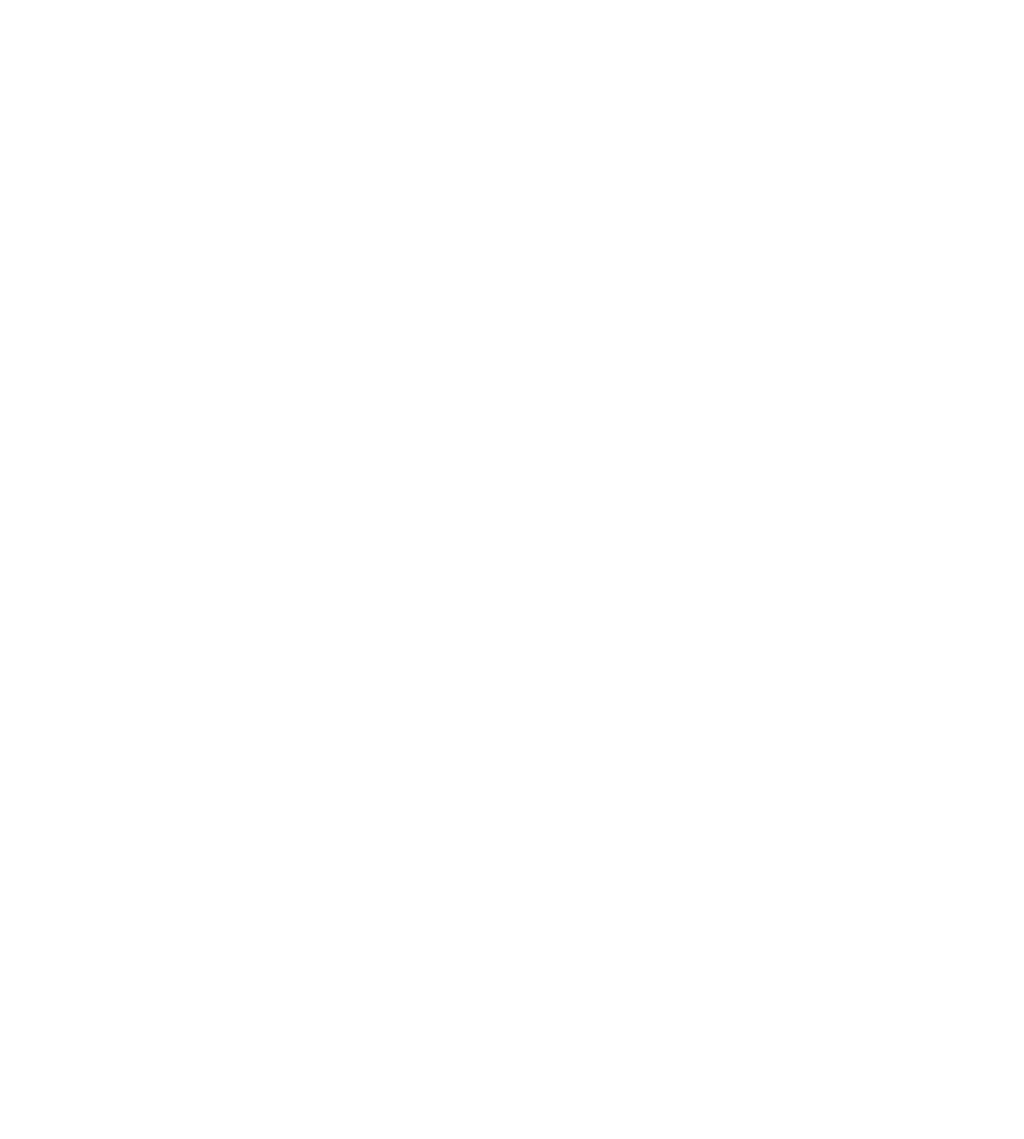
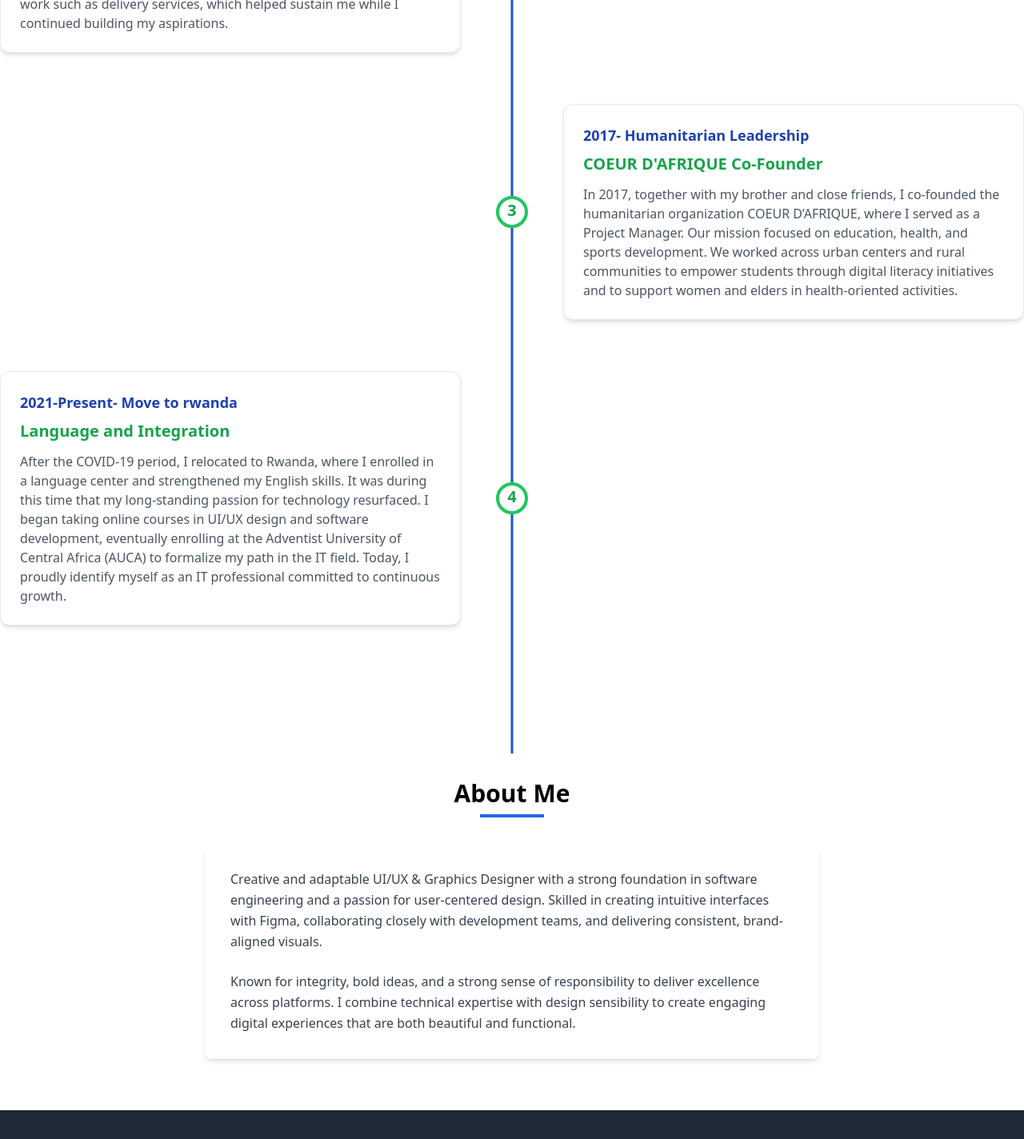
Before and after one commit to dondou21/my_website, a React (Vite) app: page /about in a window 1280 px wide. Shown: the part 1000-2424 px from the top of the page at 80% size. Before the commit the page ends 800 px from the top, so only its background shows below. Built offline with nearby package versions, Linux system fonts and the light colour scheme.

Commit message:
Style of new about page done

```diff
--- a/src/pages/About.tsx
+++ b/src/pages/About.tsx
@@ -35,13 +35,51 @@
   ];
 
   return (
-    <section>
-      <h2>My Story</h2>
+    <section className="py-16">
 
       <div className="relative">
-        <div className="ablsolute left-1/2 transform -translate-x-1/2 h-full w-[3px] bg-blue-700"></div>
-        <div>
+        <h2 className="text-3xl font-bold text-center mb-2 py-10">My Journey</h2>
+          <div className="h-1 w-20 bg-blue-600 mx-auto mb-8"></div>
+          {/* Vertical line */}
+        <div className="absolute left-1/2 transform -translate-x-1/2 h-full w-[3px] bg-blue-700"></div>
+        <div className="space-y-16 ">
+          {events.map((event, index) => (
+            <div
+             key={index}
+             className={`relative flex items-center
+              ${event.position === "left" ? "justify-start":"justify-end"}
+              `}
+            >
+              <div className={`w-[45%] bg-white shadow-md p-6 rounded-xl border`}>
+                <h3 className="font-bold text-lg mb-2 text-blue-800">{event.year}</h3>
+                <p className="font-semibold mb-3 text-green-600 text-xl">{event.title}</p>
+                <p className="text-gray-600">{event.descriotion}</p>
+              </div>
+               <div className="absolute flex font-bold text-xl text-green-600 left-1/2 transform -translate-x-1/2 w-10 h-10 bg-white border-4 border-green-500 rounded-full justify-center">{index}</div>
+            </div>
+          ))}
+        </div>
+      </div>
 
+       <div className="container mx-auto px-4 sm:px-6 lg:px-8">
+        <div className="max-w-3xl mx-auto">
+           <h2 className="text-3xl font-bold text-center mb-2 pt-48">About Me</h2>
+          <div className="h-1 w-20 bg-blue-600 mx-auto mb-8"></div>
+          <div className="bg-white rounded-lg shadow-md p-8">
+            <p className="text-gray-700 leading-relaxed mb-6">
+              Creative and adaptable UI/UX & Graphics Designer with a strong
+              foundation in software engineering and a passion for user-centered
+              design. Skilled in creating intuitive interfaces with Figma,
+              collaborating closely with development teams, and delivering
+              consistent, brand-aligned visuals.
+            </p>
+            <p className="text-gray-700 leading-relaxed">
+              Known for integrity, bold ideas, and a strong sense of
+              responsibility to deliver excellence across platforms. I combine
+              technical expertise with design sensibility to create engaging
+              digital experiences that are both beautiful and functional.
+            </p>
+          </div>
         </div>
       </div>
     </section>
```
